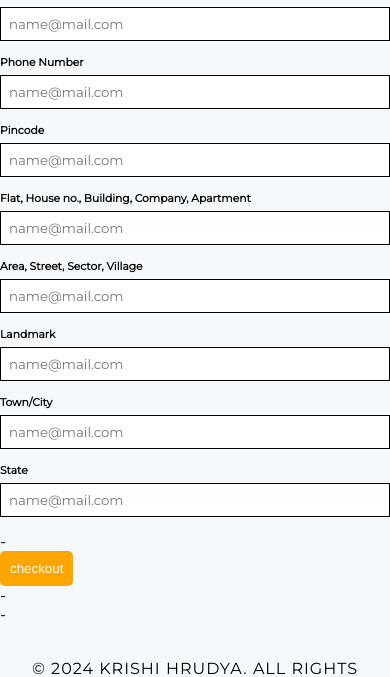
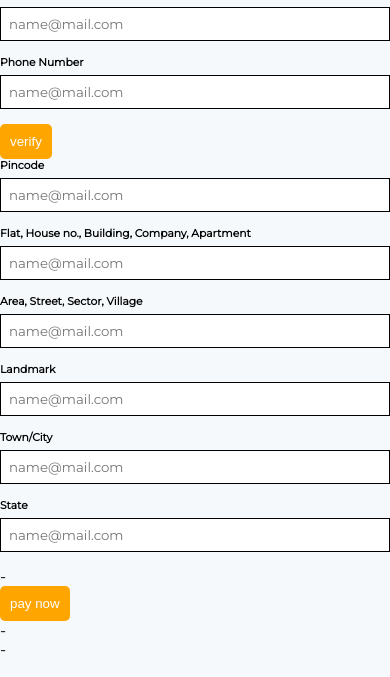
Before and after one commit to RandomThacker/redux-shopping-cart, a React (Create React App) app: page /checkout in a window 390 px wide. Shown: the part 439-1116 px from the top of the page. Built offline with nearby package versions, Linux system fonts and the light colour scheme.

Commit message:
updated phone number field

```diff
--- a/src/components/AddressPage.jsx
+++ b/src/components/AddressPage.jsx
@@ -1,13 +1,22 @@
 import {
     Card,
     Input,
-    Checkbox,
     Button,
     Typography,
+    Dialog,
+  DialogHeader,
+  DialogBody,
+  DialogFooter,
   } from "@material-tailwind/react";
+  import React from "react";
+import OtpVerification from "./OtpVerification";
 
   export function AddressPage() {
+    const [open, setOpen] = React.useState(false);
+
+  const handleOpen = () => setOpen(!open);
     return (
+        <>
        <Card color="transparent" shadow={false}>
           <div className="text-transparent">-</div>
           <div className="text-transparent">-</div>
@@ -31,9 +40,11 @@ import {
               }}
             />
 
+
             <Typography variant="h6" color="blue-gray" className="-mb-3">
               Phone Number
             </Typography>
+            <div className="flex gap-2">
             <Input
               size="lg"
               placeholder="name@mail.com"
@@ -42,6 +53,10 @@ import {
                 className: "before:content-none after:content-none",
               }}
             />
+            <Button onClick={handleOpen} variant="gradient">
+            verify
+          </Button>
+          </div>
 
              <Typography variant="h6" color="blue-gray" className="-mb-3">
              Pincode
@@ -117,11 +132,23 @@ import {
           </div>
         <div className="text-transparent">-</div>
           <Button className="mt-6" fullWidth>
-            checkout
+            pay now
           </Button>
           <div className="text-transparent">-</div>
           <div className="text-transparent">-</div>
         </form>
       </Card>
+       <Dialog open={open} handler={handleOpen} className="flex flex-col items-center">
+       <DialogHeader>Please enter the OTP</DialogHeader>
+       <DialogBody>
+         <OtpVerification/>
+       </DialogBody>
+       <DialogFooter>
+         <Button variant="gradient" color="green" fullWidth onClick={handleOpen}>
+           Confirm
+         </Button>
+       </DialogFooter>
+     </Dialog>
+     </>
     );
   }
--- a/src/components/OtpVerification.jsx
+++ b/src/components/OtpVerification.jsx
@@ -1,12 +1,11 @@
 import React, { useState } from 'react';
 import OtpInput from 'react-otp-input';
-import { Button } from "@material-tailwind/react";
 
 export default function OtpVerification() {
   const [otp, setOtp] = useState('');
 
   return (
-    <div className='h-screen flex flex-col align-center justify-center items-center'>
+    <div className='flex flex-col align-center justify-center items-center'>
     <OtpInput
       value={otp}
       onChange={setOtp}
@@ -17,7 +16,7 @@ export default function OtpVerification() {
       isInputNum={true}
       shouldAutoFocus={true}
       inputStyle={{
-        border: "1px solid transparent",
+        border: "1px solid black",
         borderRadius: "8px",
         width: "54px",
         height: "54px",
@@ -31,7 +30,6 @@ export default function OtpVerification() {
         outline: "none"
       }}
     />
-    <Button>Submit</Button>
     </div>
   );
 }
```
